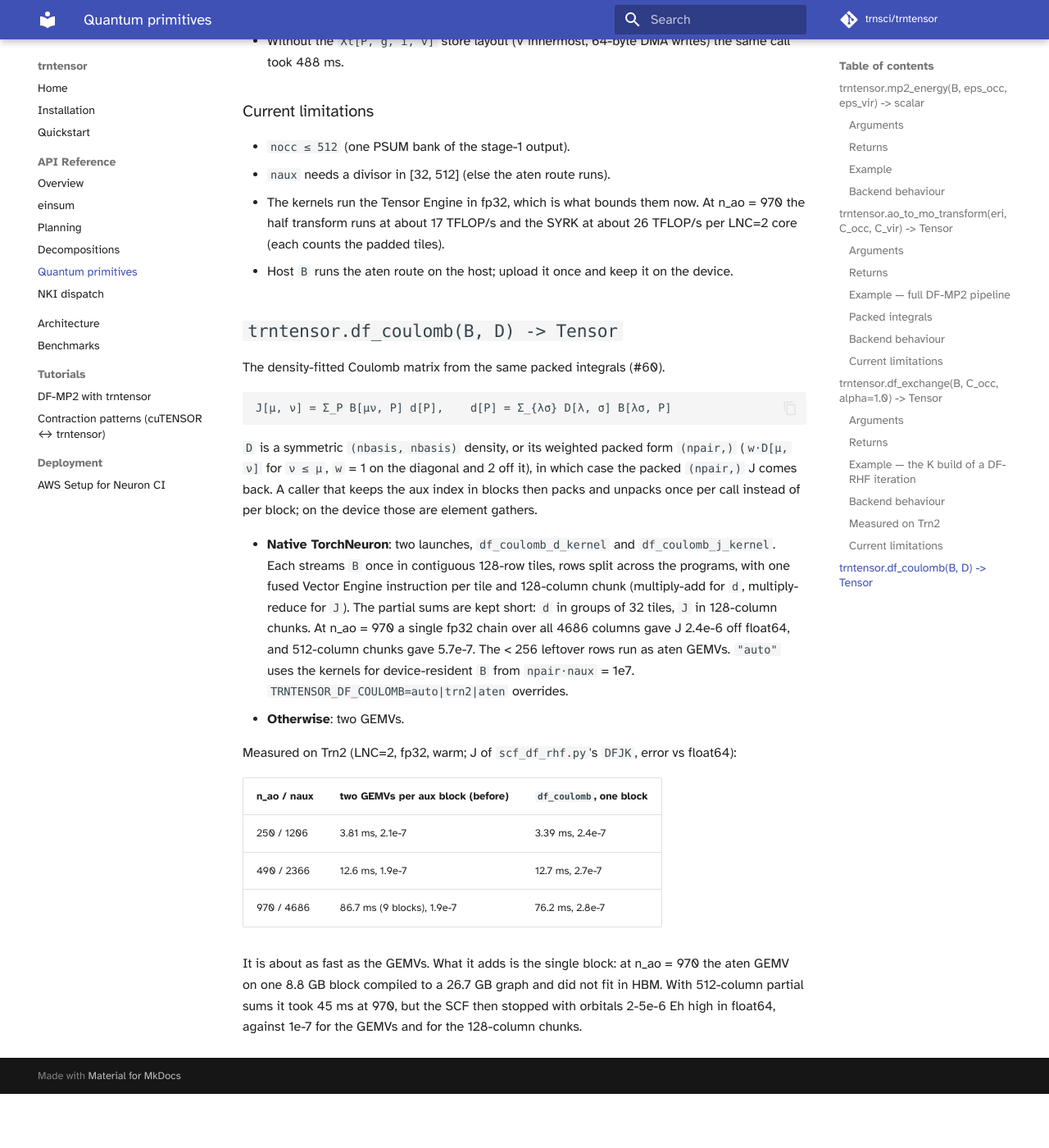
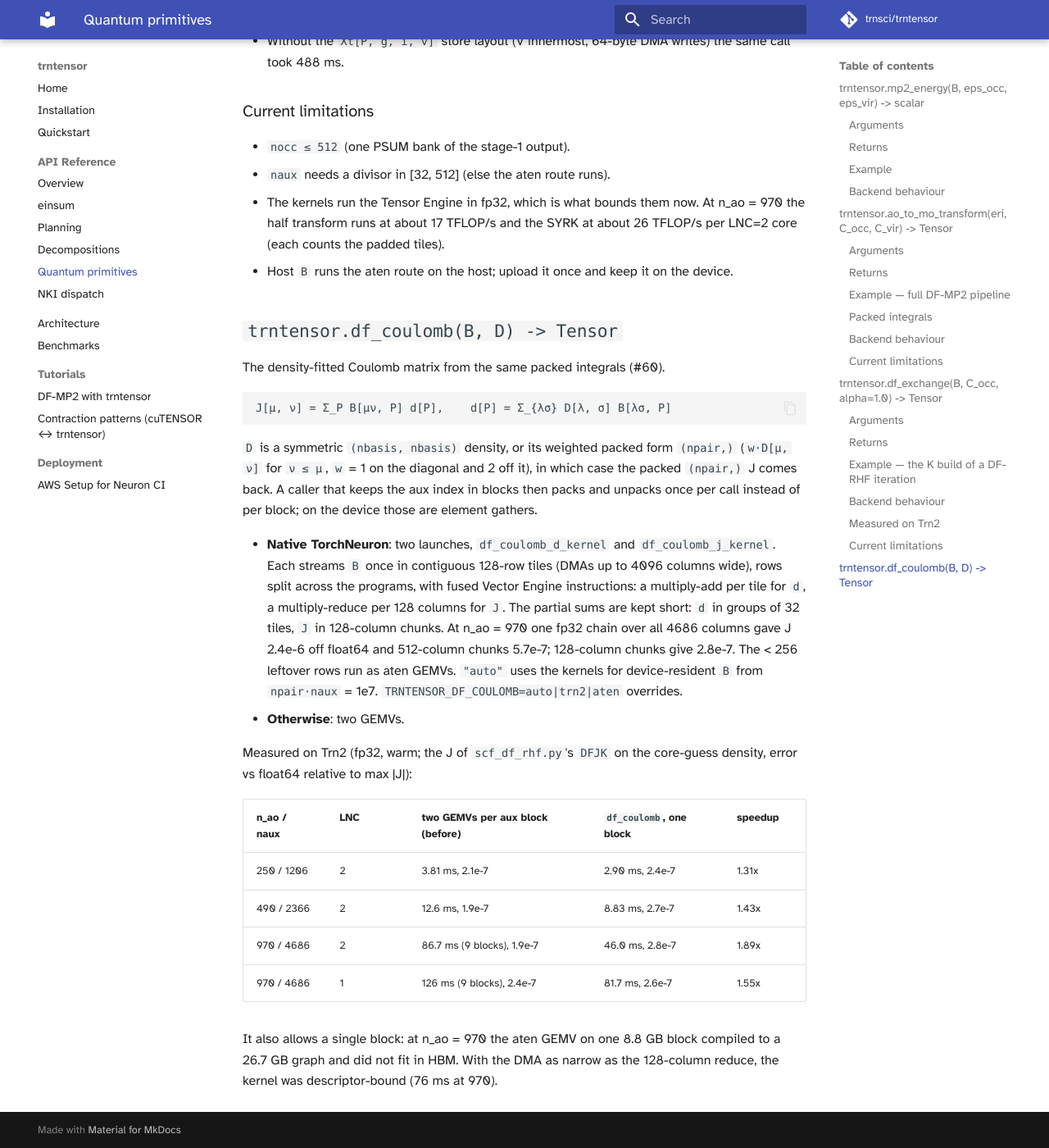
Before and after one commit to trnsci/trntensor, an MkDocs documentation site: the page built from docs/api/quantum.md, in a window 1280 px wide and 1400 px high, scrolled down 8016 px. Shown: the whole window at 82% size. Built offline with MkDocs 1.6.1 and Material for MkDocs 9.7.7, drawn with Linux system fonts in a browser that asks for light colours; some web fonts are replaced; comment, search, counter and statistics services are not loaded; before the commit the page ends 9350 px from its top, so only the background shows below that.

Commit message:
docs: final Trn2 numbers for df_exchange / df_coulomb (#60)

```diff
--- a/docs/api/quantum.md
+++ b/docs/api/quantum.md
@@ -332,28 +332,29 @@ the aux index in blocks then packs and unpacks once per call instead of per
 block; on the device those are element gathers.
 
 - **Native TorchNeuron**: two launches, `df_coulomb_d_kernel` and
-  `df_coulomb_j_kernel`. Each streams `B` once in contiguous 128-row tiles,
-  rows split across the programs, with one fused Vector Engine instruction
-  per tile and 128-column chunk (multiply-add for `d`, multiply-reduce for
-  `J`). The partial sums are kept short: `d` in groups of 32 tiles, `J` in
-  128-column chunks. At n_ao = 970 a single fp32 chain over all 4686 columns
-  gave J 2.4e-6 off float64, and 512-column chunks gave 5.7e-7. The < 256
+  `df_coulomb_j_kernel`. Each streams `B` once in contiguous 128-row tiles
+  (DMAs up to 4096 columns wide), rows split across the programs, with fused
+  Vector Engine instructions: a multiply-add per tile for `d`, a
+  multiply-reduce per 128 columns for `J`. The partial sums are kept short:
+  `d` in groups of 32 tiles, `J` in 128-column chunks. At n_ao = 970 one
+  fp32 chain over all 4686 columns gave J 2.4e-6 off float64 and
+  512-column chunks 5.7e-7; 128-column chunks give 2.8e-7. The < 256
   leftover rows run as aten GEMVs. `"auto"` uses the kernels for
   device-resident `B` from `npair·naux` = 1e7.
   `TRNTENSOR_DF_COULOMB=auto|trn2|aten` overrides.
 - **Otherwise**: two GEMVs.
 
-Measured on Trn2 (LNC=2, fp32, warm; J of `scf_df_rhf.py`'s `DFJK`, error
-vs float64):
+Measured on Trn2 (fp32, warm; the J of `scf_df_rhf.py`'s `DFJK` on the
+core-guess density, error vs float64 relative to max |J|):
 
-| n_ao / naux | two GEMVs per aux block (before) | `df_coulomb`, one block |
-|---|---|---|
-| 250 / 1206 | 3.81 ms, 2.1e-7 | 3.39 ms, 2.4e-7 |
-| 490 / 2366 | 12.6 ms, 1.9e-7 | 12.7 ms, 2.7e-7 |
-| 970 / 4686 | 86.7 ms (9 blocks), 1.9e-7 | 76.2 ms, 2.8e-7 |
+| n_ao / naux | LNC | two GEMVs per aux block (before) | `df_coulomb`, one block | speedup |
+|---|---|---|---|---|
+| 250 / 1206 | 2 | 3.81 ms, 2.1e-7 | 2.90 ms, 2.4e-7 | 1.31x |
+| 490 / 2366 | 2 | 12.6 ms, 1.9e-7 | 8.83 ms, 2.7e-7 | 1.43x |
+| 970 / 4686 | 2 | 86.7 ms (9 blocks), 1.9e-7 | 46.0 ms, 2.8e-7 | 1.89x |
+| 970 / 4686 | 1 | 126 ms (9 blocks), 2.4e-7 | 81.7 ms, 2.6e-7 | 1.55x |
 
-It is about as fast as the GEMVs. What it adds is the single block: at
-n_ao = 970 the aten GEMV on one 8.8 GB block compiled to a 26.7 GB graph and
-did not fit in HBM. With 512-column partial sums it took 45 ms at 970, but
-the SCF then stopped with orbitals 2-5e-6 Eh high in float64, against
-1e-7 for the GEMVs and for the 128-column chunks.
+It also allows a single block: at n_ao = 970 the aten GEMV on one 8.8 GB
+block compiled to a 26.7 GB graph and did not fit in HBM. With the DMA as
+narrow as the 128-column reduce, the kernel was descriptor-bound (76 ms at
+970).
```
Also changed, not shown: CHANGELOG.md (+7 -8 lines), 2 other files.
